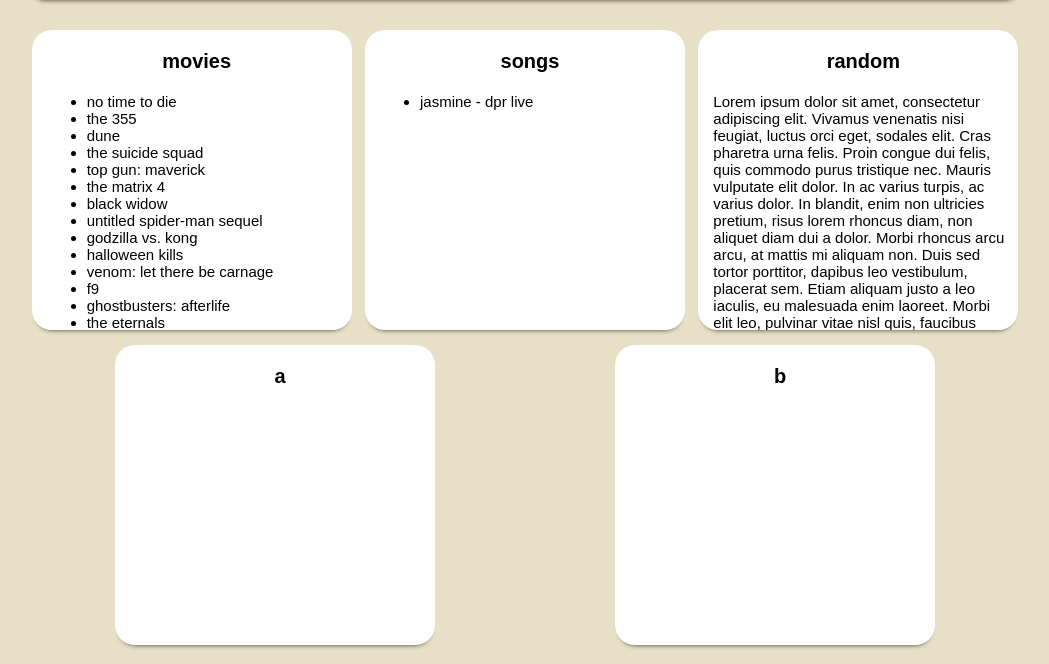
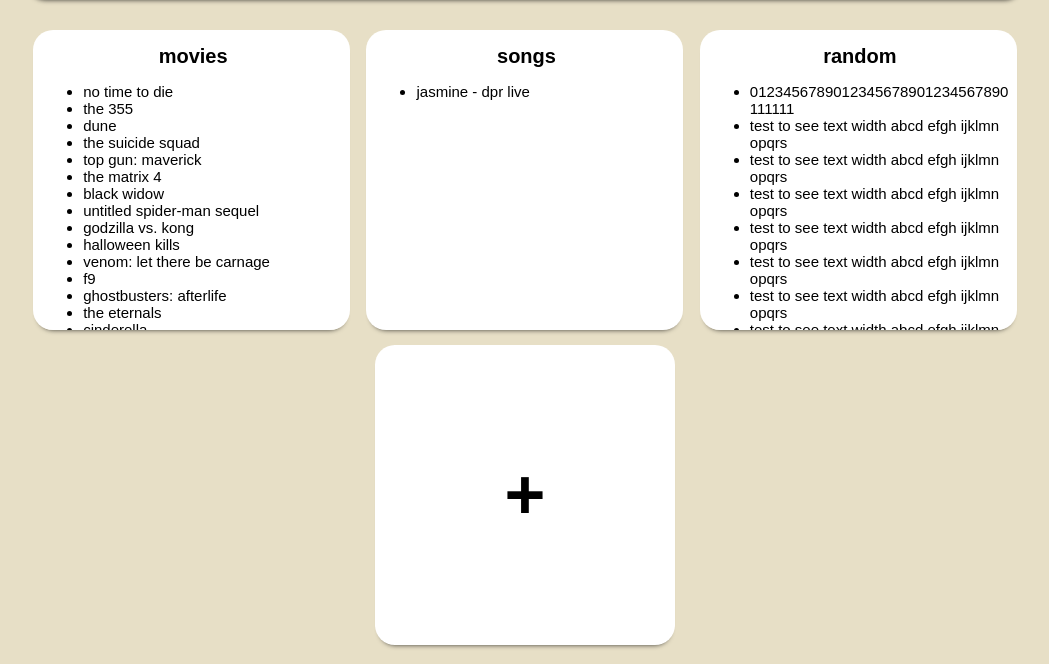
Before and after one commit to antonio-lopez/cpsc-349-project-one, a Flask app: template templates/example-personalpage.html in a window 1280 px wide. Shown: the part 136-800 px from the top of the page, without its empty margins (115-1164 px from the left). Run offline with Flask 2, Linux system fonts and the light colour scheme; the template is opened without the code that fills it, so the values that code supplies are empty.

Commit message:
full changes in notes
example-personalpage
clicking on list titles links to edit-list page
last box is now an "add list" box

auth files
added "quickboard" as a title

need to:
center input boxes in addlist/editlist
center header buttons
hide scrollbar(?)
add an example page for a user viewing someone else's page
*fix sign up button to link to register part first(?)
update homepage about us paragraph
add sample user spotlight
update settings to show current profile pic/background image(?)

```diff
--- a/templates/example-personalpage.html
+++ b/templates/example-personalpage.html
@@ -19,7 +19,7 @@
 
     <div class="board-grid">
         <div class="list-box">
-        <p class="list-title">movies</p>
+        <center><p><a href="edit-list.html" class="list-title">movies</a></p></center>
 
         <ul>
             <li>no time to die</li>
@@ -41,7 +41,7 @@
         </div> <!-- list-box -->
 
         <div class="list-box">
-        <p class="list-title">songs</p>
+        <center><p><a href="edit-list.html" class="list-title">songs</a></p></center>
 
         <ul>
             <li>jasmine - dpr live</li>
@@ -50,27 +50,23 @@
         </div> <!-- list-box -->
 
         <div class="list-box">
-        <p class="list-title">random</p>
-        <p>Lorem ipsum dolor sit amet, consectetur adipiscing elit. Vivamus venenatis nisi feugiat, luctus orci eget, sodales elit. Cras pharetra urna felis. Proin congue dui felis, quis commodo purus tristique nec. Mauris vulputate elit dolor. In ac varius turpis, ac varius dolor. In blandit, enim non ultricies pretium, risus lorem rhoncus diam, non aliquet diam dui a dolor. Morbi rhoncus arcu arcu, at mattis mi aliquam non. Duis sed tortor porttitor, dapibus leo vestibulum, placerat sem. Etiam aliquam justo a leo iaculis, eu malesuada enim laoreet. Morbi elit leo, pulvinar vitae nisl quis, faucibus iaculis purus.<br><br>
-
-        Curabitur quis luctus lorem, sit amet malesuada magna. Vestibulum imperdiet congue tortor, a posuere est ultrices vitae. Praesent rhoncus risus sapien, vestibulum dictum nisl dictum non. Morbi eget est urna. Aenean velit justo, efficitur sit amet risus ultricies, gravida pellentesque tortor. Aenean consectetur orci id enim imperdiet efficitur. Sed consequat cursus aliquet.<br><br>
-
-        Ut sed arcu sagittis ipsum sagittis lobortis. Nam vestibulum odio risus, a egestas erat hendrerit ac. Donec ut leo massa. Integer ac eros est. Quisque ullamcorper justo id felis faucibus, ac tincidunt justo pharetra. Proin convallis risus ac est pulvinar cursus. In hac habitasse platea dictumst. Donec rutrum quam turpis, non tincidunt felis tristique vitae. Integer quis velit ipsum. Proin tincidunt ex in quam viverra, sit amet iaculis eros tincidunt. Donec vulputate ullamcorper dolor.<br><br>
-
-        Maecenas bibendum consectetur orci, in feugiat nulla iaculis at. Fusce ac purus egestas, convallis dui eget, rutrum diam. Nulla sem odio, euismod quis egestas ac, dapibus ut neque. Duis mollis tempor lectus, quis vehicula magna. Vivamus tincidunt finibus magna id dictum. Nunc tincidunt libero vitae lectus porttitor feugiat. Suspendisse malesuada lectus a elit tincidunt molestie. Sed malesuada eget neque sit amet tempus.<br><br>
-
-        Etiam varius mi nisl, ut gravida diam mattis in. Quisque at tellus lectus. Proin id lorem a ipsum viverra luctus. Proin eu nibh eget metus tempus porta. Aliquam erat volutpat. Duis urna purus, bibendum vel congue nec, consequat ac ipsum. Vestibulum tristique turpis ut arcu rhoncus tempor. Vestibulum accumsan sapien placerat turpis porta, in tincidunt risus aliquam. Aenean in ante vehicula, euismod quam eu, eleifend quam. Ut fermentum ac nibh vestibulum imperdiet.</p>
+        <center><p><a href="edit-list.html" class="list-title">random</a></p></center>
+        <ul>
+            <li>0123456789012345678901234567890111111</li>
+            <li>test to see text width abcd efgh ijklmn opqrs</li>
+            <li>test to see text width abcd efgh ijklmn opqrs</li>
+            <li>test to see text width abcd efgh ijklmn opqrs</li>
+            <li>test to see text width abcd efgh ijklmn opqrs</li>
+            <li>test to see text width abcd efgh ijklmn opqrs</li>
+            <li>test to see text width abcd efgh ijklmn opqrs</li>
+            <li>test to see text width abcd efgh ijklmn opqrs</li>
+        </ul>
         </div> <!-- list-box -->
 
-        <div class="list-box">
-        <p class="list-title">a</p>
+        <div class="add-list">
+        <a href="edit-list.html" title="add a list" class="list-title">+</a>
 
-        </div> <!-- list-box -->
-
-        <div class="list-box">
-        <p class="list-title">b</p>
-
-        </div> <!-- list-box -->
+        </div> <!-- add-list -->
 
     </div> <!-- board-grid -->
 
--- a/templates/settings.html
+++ b/templates/settings.html
@@ -13,7 +13,7 @@
 
         <form id="addlist">
         <label for="board-title">Board title:</label>
-        <input type="text" id="" name="board-title" maxlength="20"><br><br>
+        <input type="text" id="" name="board-title" maxlength="20" placeholder="current board title"><br><br>
 
         <label for="profile-picture">Profile picture:</label>
         <input type="file" id="" name="profile-picture"><br><br>
@@ -25,7 +25,7 @@
         <input type="color" id="" name="background-color"><br><br><br>
 
         <label for="username">Username:</label>
-        <input type="text" id="" name="username" minlength="3" maxlength="20"><br><br>
+        <input type="text" id="" name="username" minlength="3" maxlength="20" placeholder="current username"><br><br>
 
         <label for="old-password">Old password:</label>
         <input type="password" id="" name="old-password"><br>
--- a/templates/stylesheets/style.css
+++ b/templates/stylesheets/style.css
@@ -86,8 +86,9 @@ body {
     margin-top: 15px;
     overflow-y: auto;
     font-size: 15px;
-    padding-left: 15px;
-    padding-right: 5px;
+    padding-left: 10px;
+    padding-right: 7px;
+    word-wrap: break-word;
 
     -webkit-box-shadow: 0px 5px 5px -5px rgba(0,0,0,0.75);
     -moz-box-shadow: 0px 5px 5px -5px rgba(0,0,0,0.75);
@@ -99,6 +100,34 @@ body {
     text-align: center;
     font-size: 20px;
 }
+
+.list-box a {
+    text-decoration: none;
+    color: black;
+}
+
+.add-list {
+    width: 300px;
+    height: 300px;
+    background-color: white;
+    border-radius: 20px;
+    margin-top: 15px;
+    display: flex;
+    justify-content: center;
+    align-items: center;
+
+    -webkit-box-shadow: 0px 5px 5px -5px rgba(0,0,0,0.75);
+    -moz-box-shadow: 0px 5px 5px -5px rgba(0,0,0,0.75);
+    box-shadow: 0px 5px 5px -5px rgba(0,0,0,0.75);
+}
+
+.add-list a {
+    text-decoration: none;
+    color: black;
+    font-size: 70px;
+}
+
+/********** ADD LIST PAGE **********/
 
 .addlist-box {
     width: 800px;
```
Also changed, not shown: templates/add-list.html (added, +37 -0 lines), templates/authentication.htm (+4 -5 lines), templates/edit-list.html (added, +37 -0 lines), templates/stylesheets/auth.css (+14 -0 lines).
